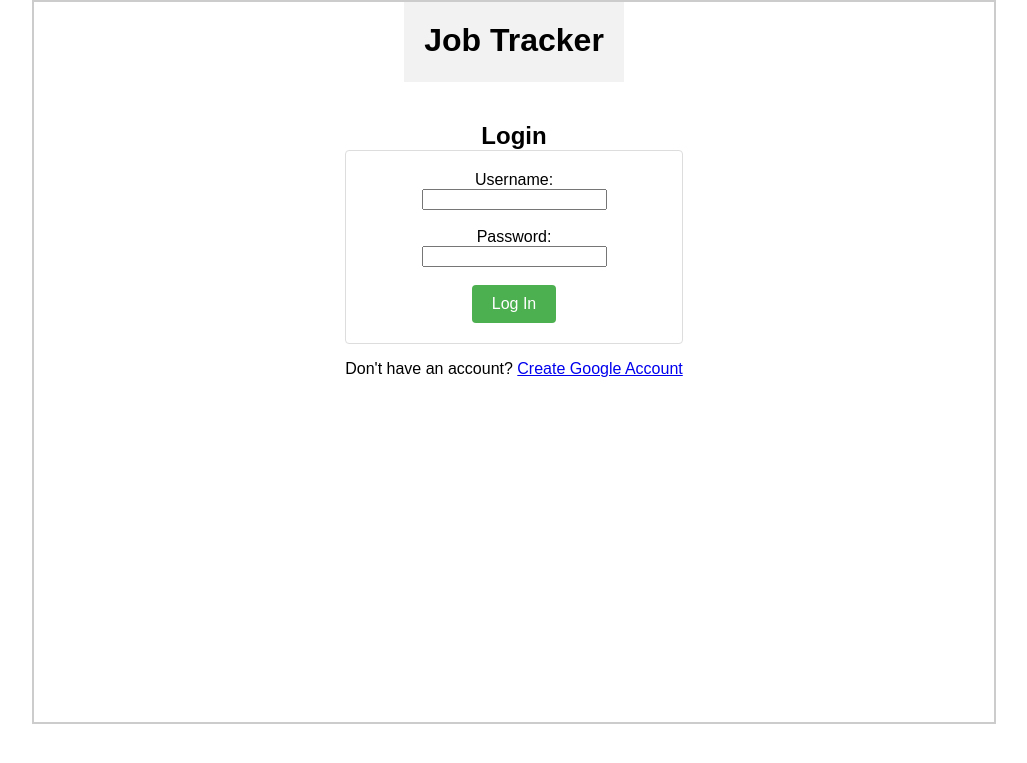
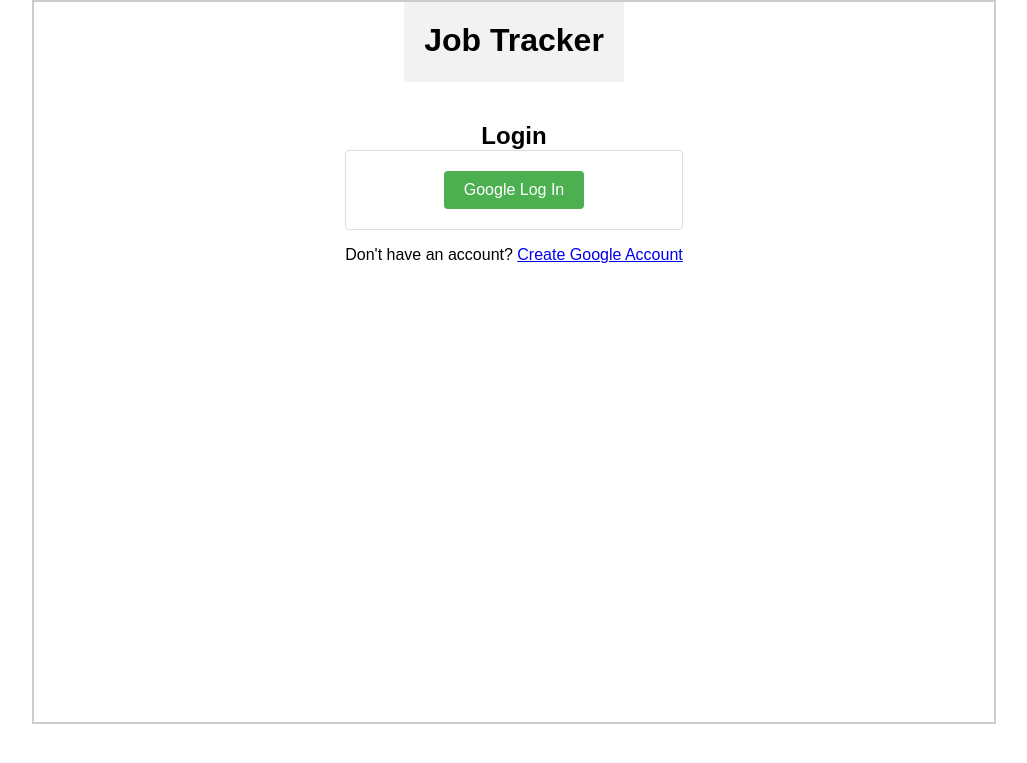
Before and after one commit to jgregg-osu/CS467, a Flask app: page / in a window 1280 px wide. Shown: the top 763 px of the page, without its empty margins (126-1153 px from the left). Run offline with Flask 2, Linux system fonts and the light colour scheme.

Commit message:
fixed index

```diff
--- a/templates/index.html
+++ b/templates/index.html
@@ -18,13 +18,7 @@
       <h2 id="login-heading">Login</h2>
 
       <form action="/login" method="post">
-        <label for="username">Username:</label>
-        <input type="text" id="username" name="username" required>
-        <br>
-        <label for="password">Password:</label>
-        <input type="password" id="password" name="password" required>
-        <br>
-        <button type="submit">Log In</button>
+        <button type="submit">Google Log In</button>
       </form>
 
       <!-- Add the "Create Google Account" link here -->
```
